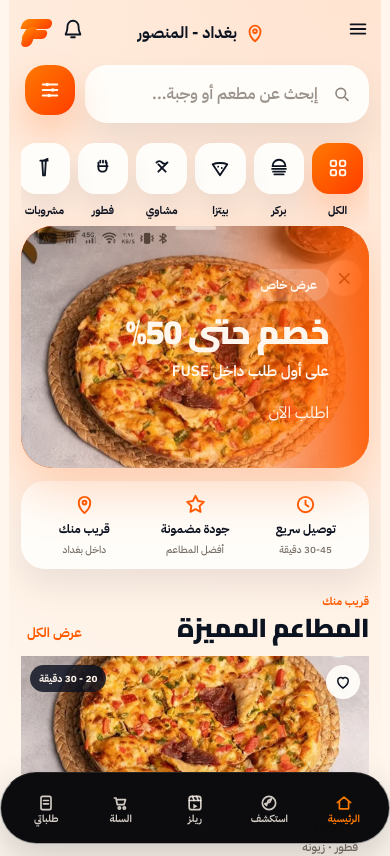
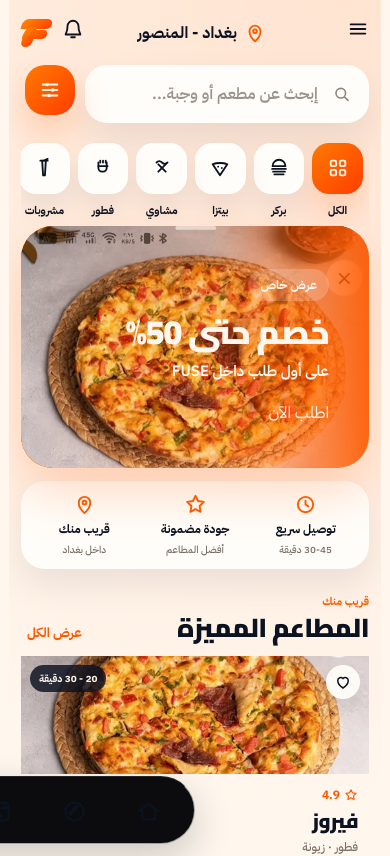
Before and after one commit to juda2018-del/juda-food-app, a Next.js app: page / in a window 390 px wide. Shown: the top 856 px of the page. Built offline with nearby package versions, Linux system fonts and the light colour scheme; no server answers; the database is empty.

Commit message:
Redesign mobile bottom navigation

```diff
--- a/app/globals.css
+++ b/app/globals.css
@@ -117,12 +117,11 @@ textarea {
 
 .bottom-nav > a {
   display: flex !important;
-  flex-direction: column !important;
   align-items: center !important;
   justify-content: center !important;
   min-width: 0;
-  min-height: 54px;
-  color: rgba(255, 247, 238, 0.82) !important;
+  min-height: 52px;
+  color: #0b1220 !important;
   opacity: 1 !important;
   visibility: visible !important;
   position: relative;
@@ -130,11 +129,10 @@ textarea {
 }
 
 .bottom-nav > a.active {
-  color: var(--fuse-orange-2) !important;
+  color: #0b1220 !important;
 }
 
-.bottom-nav > a svg,
-.bottom-nav > a b {
+.bottom-nav > a svg {
   display: block !important;
   opacity: 1 !important;
   visibility: visible !important;
@@ -143,15 +141,12 @@ textarea {
 }
 
 .bottom-nav > a b {
-  font-size: 10px !important;
-  line-height: 1.1;
-  white-space: nowrap;
-  margin: 0;
+  display: none !important;
 }
 
 .bottom-nav > a svg {
-  width: 20px !important;
-  height: 20px !important;
+  width: 27px !important;
+  height: 27px !important;
   flex: 0 0 auto;
 }
 
@@ -168,14 +163,15 @@ textarea {
 
   .bottom-nav {
     position: fixed !important;
-    left: 10px !important;
-    right: 10px !important;
-    bottom: max(8px, env(safe-area-inset-bottom)) !important;
-    width: auto !important;
-    max-width: 410px !important;
+    left: 50% !important;
+    right: auto !important;
+    bottom: max(10px, env(safe-area-inset-bottom)) !important;
+    width: min(430px, calc(100% - 28px)) !important;
+    max-width: 430px !important;
     margin-inline: auto !important;
-    height: 72px !important;
-    padding: 7px 5px !important;
-    grid-template-columns: repeat(6, minmax(0, 1fr)) !important;
+    height: 66px !important;
+    padding: 6px 10px !important;
+    transform: translateX(-50%) !important;
+    grid-template-columns: repeat(5, minmax(0, 1fr)) !important;
   }
 }
```
